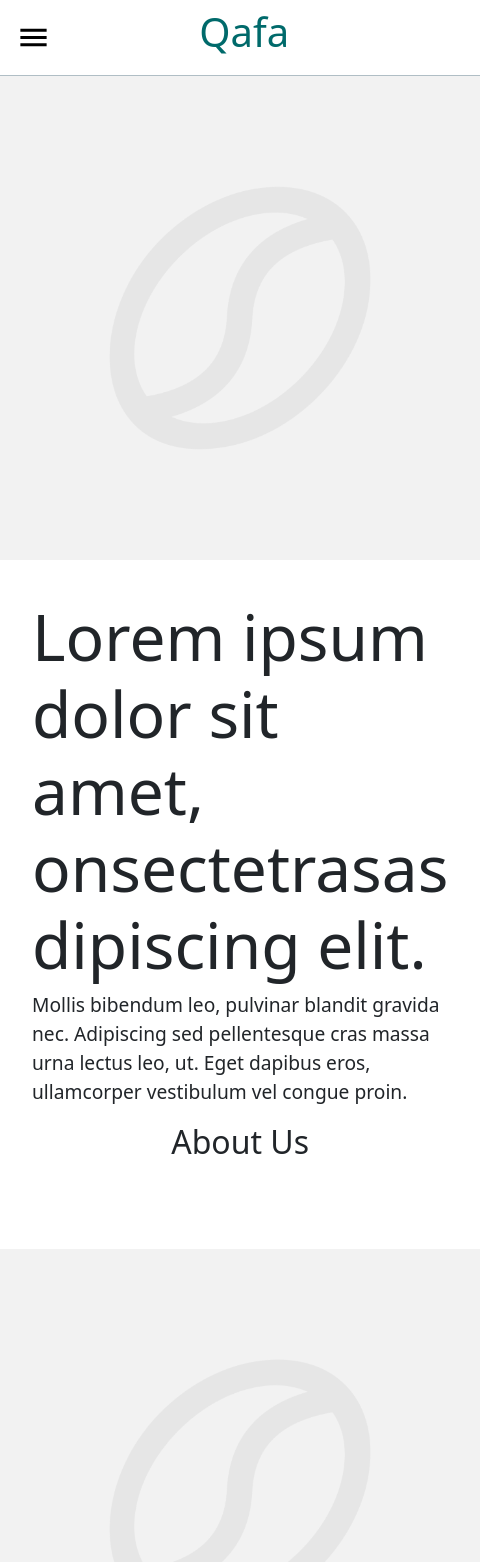
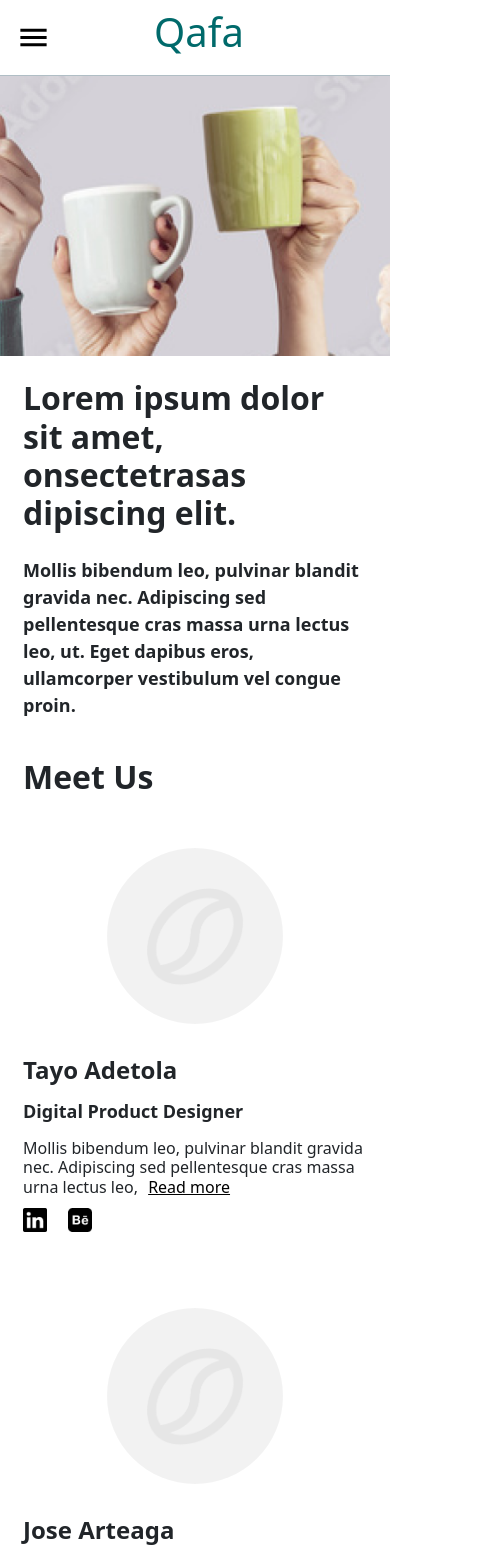
Before and after one commit to samvvw/coffee-connect, a React (Create React App) app in the folder client/: page /about-us in a window 390 px wide. Shown: the top 1562 px of the page, 480 px wide, since content can reach past the window. Built offline with nearby package versions, Linux system fonts and the light colour scheme.

Commit message:
feat: #205 Style About us page for mobile

```diff
--- a/client/src/components/aboutUs/AboutUsHero.jsx
+++ b/client/src/components/aboutUs/AboutUsHero.jsx
@@ -1,4 +1,4 @@
-import imgPlaceholder from '../../assets/images/placeholder.png'
+import imgPlaceholder from '../../assets/images/aboutUsHero.png'
 
 import { Container, SubContainer, ChildContainer } from './AboutUsHero.styles'
 
@@ -6,7 +6,9 @@
     return (
         <Container>
             <ChildContainer gridColumn="1/2" gridRow="2/3">
-                <img src={imgPlaceholder} alt="" />
+                <div className="image-wrapper">
+                    <img src={imgPlaceholder} alt="" />
+                </div>
             </ChildContainer>
             <ChildContainer gridColumn="1/2" gridRow="1/2">
                 <SubContainer>
--- a/client/src/components/aboutUs/AboutUsHero.styles.js
+++ b/client/src/components/aboutUs/AboutUsHero.styles.js
@@ -1,43 +1,55 @@
 import styled from 'styled-components'
 
 export const Container = styled.div`
-    display: grid;
-    grid-template-columns: 1fr;
-    grid-template-rows: repeat(2, 1fr);
-
     width: 100%;
 
+    .image-wrapper {
+        height: 280px;
+        overflow: hidden;
+    }
     img {
         width: 100%;
-        height: auto;
+        height: 100%;
+        object-fit: cover;
+        object-position: 50%;
     }
 
     @media only screen and (min-width: 401px) {
-        grid-template-columns: repeat(2, 1fr);
-        grid-template-rows: 1fr;
         align-items: center;
 
         padding-top: 2rem;
         padding-bottom: 5rem;
 
-        width: 80%;
+        width: 100%;
         margin: 0 auto;
+
+        img {
+            width: 100%;
+            object-fit: cover;
+        }
     }
 `
 
 export const SubContainer = styled.div`
     display: flex;
     flex-direction: column;
-    padding-left: 2rem;
-    padding-right: 2rem;
+    padding: 1.438rem;
 
     align-self: center;
+    h1 {
+        font-size: 2rem;
+        font-weight: bold;
+    }
 
-    h1 {
-        font-size: 4rem;
+    p {
+        margin-top: 1rem;
+        font-size: 1.125rem;
+        font-weight: bold;
     }
-    p {
-        font-size: 1.2rem;
+    @media only screen and (min-width: 401px) {
+        h1 {
+            font-size: 4rem;
+        }
     }
 `
 export const ChildContainer = styled.div`
--- a/client/src/components/aboutUs/aboutUs.jsx
+++ b/client/src/components/aboutUs/aboutUs.jsx
@@ -5,7 +5,7 @@
 const AboutUs = (props) => {
     return (
         <Container bgImageUrl={bgImage}>
-            <Heading>About Us</Heading>
+            <Heading>Meet Us</Heading>
             <Paragraph>
                 Mollis bibendum leo, pulvinar blandit gravida nec. Adipiscing
                 sed pellentesque cras massa urna lectus leo, ut.{' '}
--- a/client/src/components/aboutUs/teamMemberCard.jsx
+++ b/client/src/components/aboutUs/teamMemberCard.jsx
@@ -24,7 +24,9 @@
     const [isbioShort, toggleBio] = useToggle()
     return (
         <Container>
-            <img src={imgUrl} alt={arrObjMemberData.name} />
+            <div className="team-member-image-wrapper">
+                <img src={imgUrl} alt={arrObjMemberData.name} />
+            </div>
             <h3>{arrObjMemberData.name}</h3>
             <h4>{arrObjMemberData.role}</h4>
 
--- a/client/src/components/aboutUs/teamMemberCard.styles.js
+++ b/client/src/components/aboutUs/teamMemberCard.styles.js
@@ -5,11 +5,17 @@
     height: 100%;
     display: flex;
     flex-direction: column;
-
+    padding: 1.438rem;
+    .team-member-image-wrapper {
+        border-radius: 50%;
+        overflow: hidden;
+        margin: 0 auto 2rem auto;
+        height: 176px;
+        width: 176px;
+    }
     img {
         width: 100%;
         height: auto;
-        padding-bottom: 1rem;
     }
 
     button {
@@ -22,9 +28,13 @@
 
     h3 {
         font-size: 1.5rem;
+        font-weight: bold;
     }
 
-    h4,
+    h4 {
+        font-weight: bold;
+        font-size: 1.125rem;
+    }
     h5 {
         font-size: 1rem;
     }
--- a/client/src/views/aboutUs/aboutUs.jsx
+++ b/client/src/views/aboutUs/aboutUs.jsx
@@ -89,7 +89,7 @@
         <Container>
             <AboutUsHero />
 
-            <h2>About Us</h2>
+            <h2>Meet Us</h2>
 
             <CardsContainer>
                 <TeamMemberCard
--- a/client/src/views/aboutUs/aboutUs.styles.js
+++ b/client/src/views/aboutUs/aboutUs.styles.js
@@ -5,8 +5,10 @@
     flex-direction: column;
 
     h2 {
-        text-align: center;
+        padding-left: 1.438rem;
+        text-align: start;
         font-size: 2rem;
+        font-weight: bold;
     }
 
     @media only screen and (min-width: 401px) {
@@ -21,7 +23,7 @@
     flex-direction: column;
     row-gap: 2rem;
 
-    padding-top: 5rem;
+    padding-top: 1.312rem;
     padding-bottom: 5rem;
 
     @media only screen and (min-width: 401px) {
```
Also changed, not shown: client/src/assets/images/aboutUsHero.png (added).
